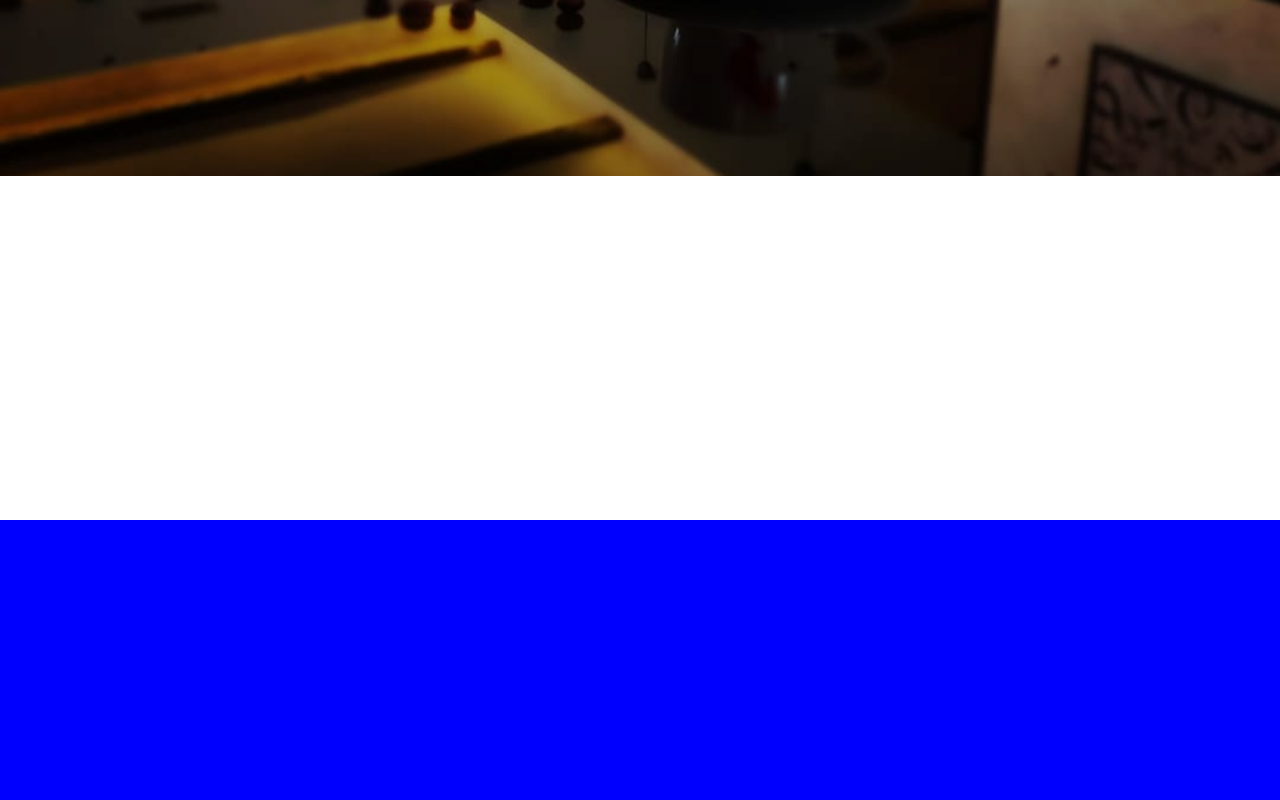
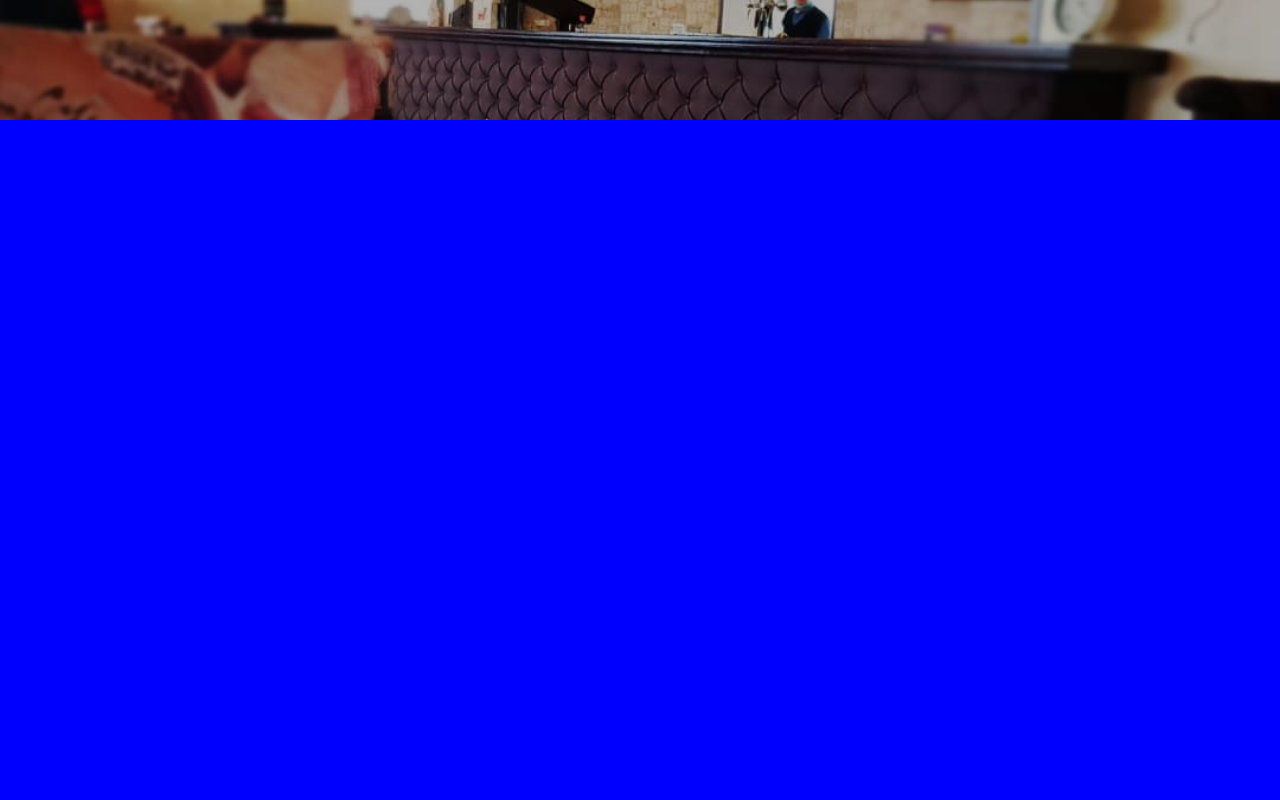
Before and after one commit to ZeljkoM1987/loungebar, a React (Vite) app: page /contact in a window 1280 px wide. Shown: the part 980-1780 px from the top of the page. Built offline with nearby package versions, Linux system fonts and the light colour scheme; a web font is replaced by a local one.

Commit message:
proba parr4

```diff
--- a/src/routes/Contact.jsx
+++ b/src/routes/Contact.jsx
@@ -21,13 +21,13 @@ export const Contact = () => {
 
 <ParallaxProvider>
 
-    <Parallax speed={-100}>
+    <Parallax translateY={[0, -70]}>
       <div className="slow" >
         <img src={ContactImg} alt="" />
 
       </div>
     </Parallax>
-    <Parallax speed={10}>
+    <Parallax translateY={[-30, -50]}>
       <div className="fast" />
     </Parallax>
 
```
